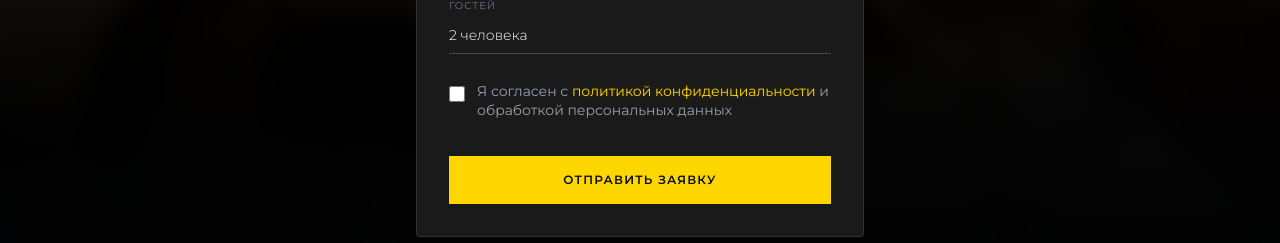
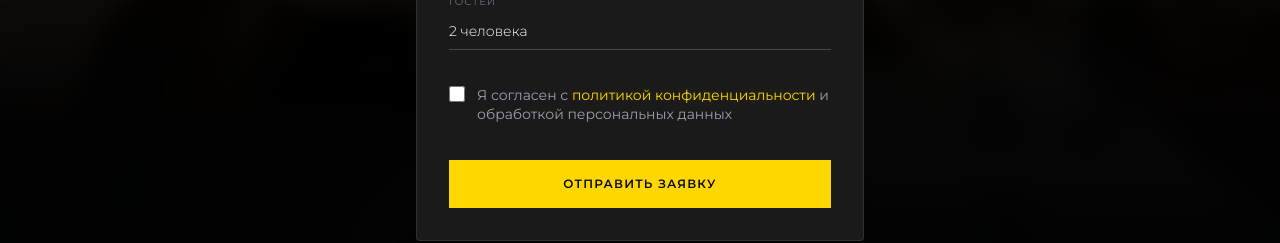
Before and after one commit to apoliakov320/basilico, a website built with Vite: page index.html in a window 1280 px wide. Both pictures are taken after a click on the button "ЗАБРОНИРОВАТЬ". Shown: the part 499-742 px from the top of the page. Built offline with nearby package versions, Linux system fonts and the light colour scheme; a web font is replaced by a local one.

Commit message:
refactor: improve modal layout and accessibility, including checkbox styling and form structure

```diff
--- a/index.html
+++ b/index.html
@@ -419,19 +419,28 @@
                 </select>
             </div>
 
-                <div class="pt-2 relative">
-                    <label class="flex items-start gap-3 cursor-pointer">
-                        <input type="checkbox" id="modal-agree" name="agree" required
-                            class="mt-1 w-4 h-4 shrink-0 accent-brand-gold bg-transparent border-white/20 cursor-pointer"
-                            aria-describedby="agree-desc agree-error">
-                        <span id="agree-desc" class="text-sm text-gray-400 leading-snug block flex-1">
-                            Я согласен с <a href="/privacy.html" target="_blank" rel="noopener noreferrer"
-                                            class="text-brand-gold hover:text-brand-goldHover transition-colors">политикой конфиденциальности</a>
-                            и обработкой персональных данных
+            <!-- ИСПРАВЛЕННЫЙ БЛОК ЧЕКБОКСА -->
+            <div class="pt-4 relative">
+                <label for="modal-agree" class="flex flex-row items-start gap-3 cursor-pointer w-full">
+
+                    <input
+                        type="checkbox"
+                        id="modal-agree"
+                        name="agree"
+                        required
+                        class="mt-[3px] w-4 h-4 shrink-0 !m-0 accent-brand-gold bg-transparent border border-white/20 cursor-pointer rounded-none focus:ring-0 focus:ring-offset-0"
+                        aria-describedby="agree-desc agree-error"
+                    >
+
+                    <span id="agree-desc" class="flex-1 text-sm text-gray-400 leading-snug block">
+                        Я согласен с <a href="/privacy.html" target="_blank" rel="noopener noreferrer" class="text-brand-gold hover:text-brand-goldHover transition-colors inline underline-offset-2">политикой конфиденциальности</a> и обработкой персональных данных
                     </span>
+
                 </label>
+
                 <p class="text-red-500 text-xs mt-1 hidden ml-7" id="agree-error">Необходимо согласие</p>
             </div>
+            <!-- КОНЕЦ БЛОКА ЧЕКБОКСА -->
 
             <button type="submit" class="w-full bg-brand-gold hover:bg-brand-goldHover text-brand-dark font-semibold tracking-widest uppercase py-4 text-xs transition-all duration-300 mt-4">
                 Отправить заявку
```
Lines whose indentation alone changed are shown as unchanged.
